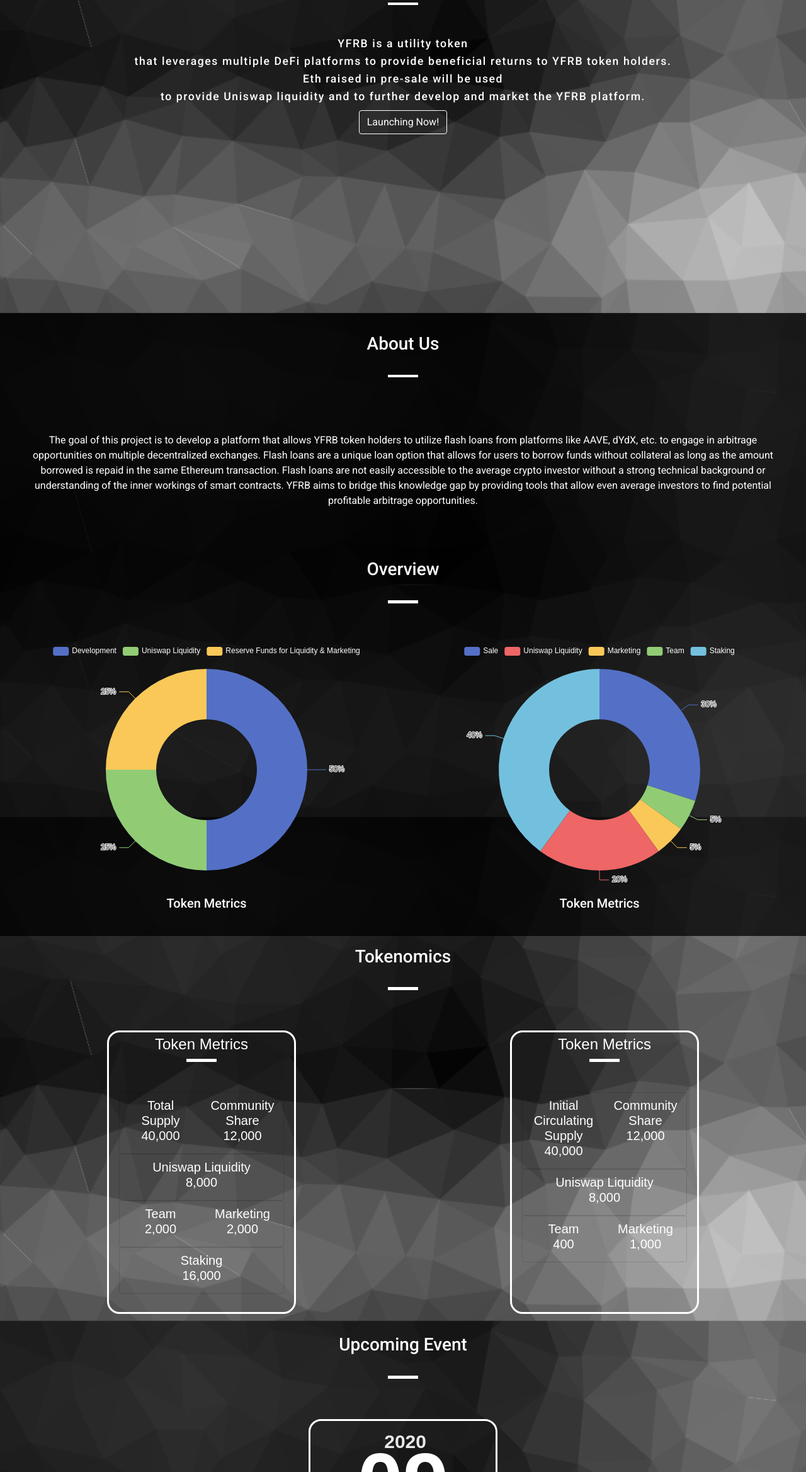
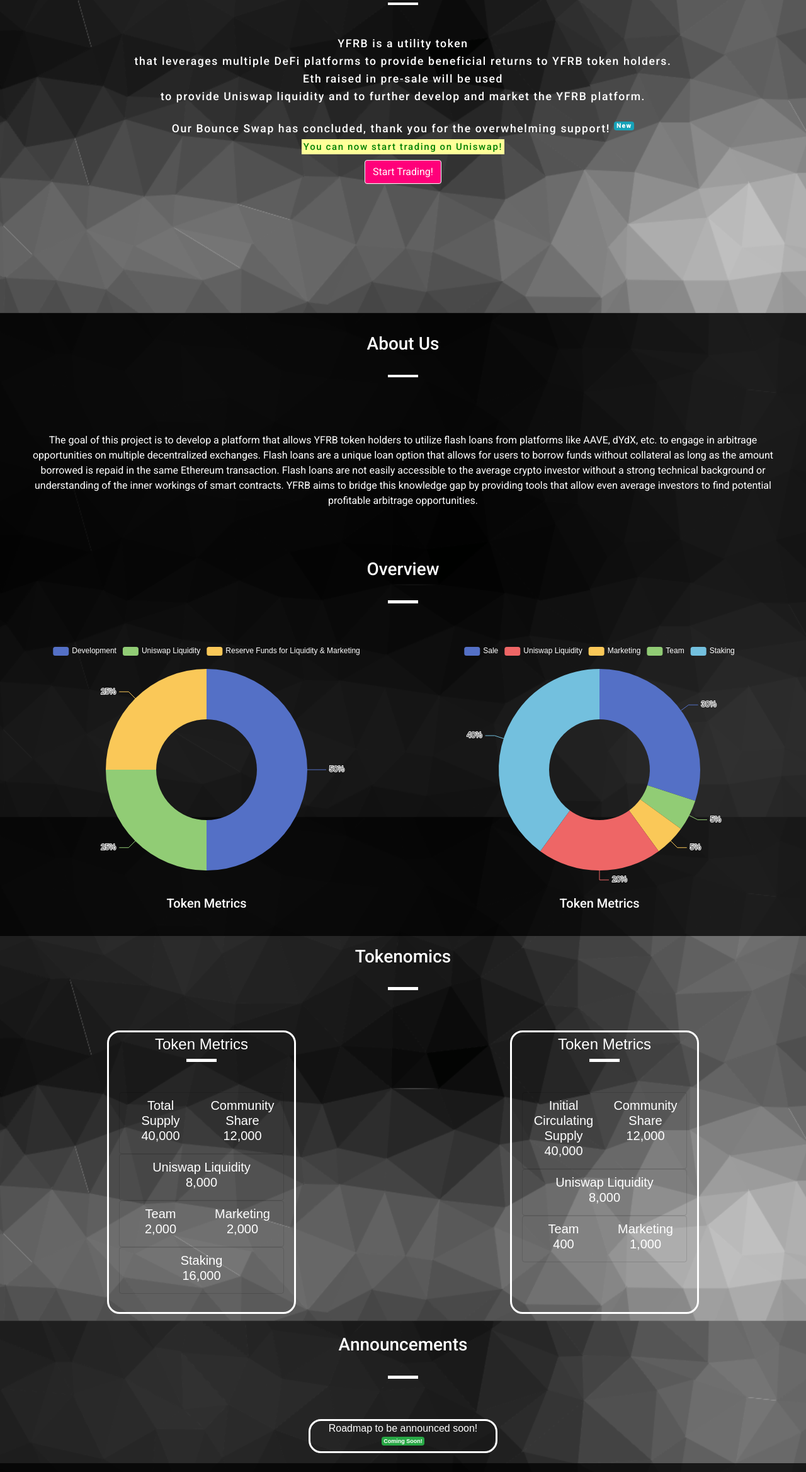
Before and after one commit to 3bhu1/3bhu1.github.io, a plain HTML site: page yfrb/index.html in a window 1280 px wide. Shown: the part 303-2640 px from the top of the page at 63% size. Drawn offline with nearby package versions, Linux system fonts and the light colour scheme.

Commit message:
new changes

```diff
--- a/yfrb/index.html
+++ b/yfrb/index.html
@@ -37,7 +37,7 @@
               <a class="nav-link" href="#overview">Overview</a>
             </li>
             <li class="nav-item">
-              <a class="nav-link" href="#events">Sale</a>
+              <a class="nav-link" href="#events">Announcements</a>
             </li>
             <li class="nav-item">
               <a class="nav-link" href="#connect">Connect</a>
@@ -59,7 +59,8 @@
         <div class="home-wrap">
           <div class="home-inner"></div>
         </div>
-        <div class="caption text-center">
+      </div>
+        <div class="caption text-center clearfix">
           <!-- <h1>YFRB</h1> -->
           <img width="40vw" src="utils/logo.png" />
           <h3>YEARN FLASH LOAN ARBITRAGE FINANCE</h3>
@@ -72,9 +73,15 @@
             to provide Uniswap liquidity and to further develop and market the
             YFRB platform.
           </h3>
-          <a class="btn btn-outline-light" href="#">Launching Now!</a>
+          <h3>
+            Our Bounce Swap has concluded, thank you for the overwhelming support!
+            <sup><span class="badge badge-info">New</span></sup>
+            </br>
+            <mark style="background-color: #FFFF99;color: green; font-size:15px; font-weight: 700px;">You can now start trading on Uniswap! </mark>
+          </h3>
+          <a class="btn btn-outline-light" target="_blank" href="https://app.uniswap.org/#/swap?inputCurrency=0x5d1b1019d0afa5e6cc047b9e78081d44cc579fc4&outputCurrency=0xa0b86991c6218b36c1d19d4a2e9eb0ce3606eb48" style="background-color:rgb(255, 0, 122);">Start Trading!</a>
         </div>
-      </div>
+
       <!--End Landing-->
     </div>
     <!--End: Home Section-->
@@ -265,17 +272,22 @@
       <div class="fixed-background">
         <div class="row text-center">
           <div class="col-12">
-            <h3 class="heading">Upcoming Event</h3>
+            <h3 class="heading">Announcements</h3>
             <div class="heading-underline"></div>
           </div>
           <div class="col-md-12">
-            <div class="calendar-left">
+            <div class="calendar-left" style="height:auto;">
+              Roadmap to be announced soon!
+              <sup><span class="badge badge-success">Coming Soon!</span></sup>
+            </div>
+
+            <!-- <div class="calendar-left">
               <div class="year">2020</div>
 
               <div class="num-date">09</div>
-              <!--num-date -->
+
               <div class="day">SEPTEMBER</div>
-              <!--day -->
+
               <div class="current-events">
                 Sale Details
                 <br />
@@ -290,8 +302,8 @@
                   discord and telegram.</span
                 >
               </div>
-              <!--current-events -->
-            </div>
+
+            </div> -->
             <!-- calendar-left -->
           </div>
         </div>
@@ -343,7 +355,7 @@
     <script>
       $(document).ready(function () {
         // Add smooth scrolling to all links
-        $("a").on("click", function (event) {
+        $("li > a").on("click", function (event) {
           // Make sure this.hash has a value before overriding default behavior
           if (this.hash !== "") {
             // Prevent default anchor click behavior
```
